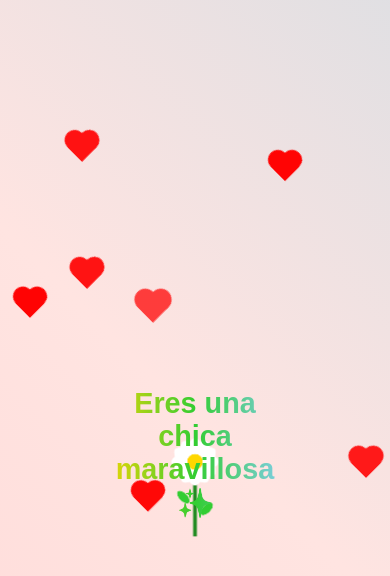
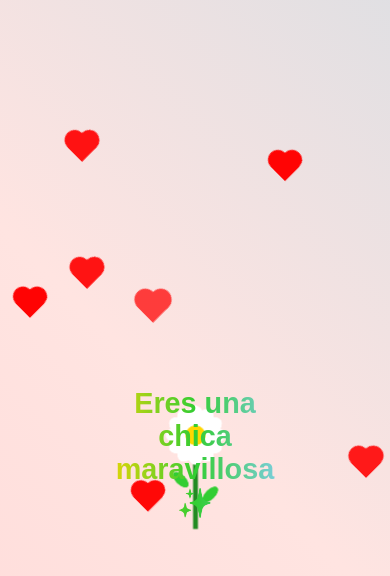
Before and after one commit to juangomcar/RegaloNavidad, a plain HTML site: page index.html in a window 390 px wide. Shown: the part 240-816 px from the top of the page. Drawn offline with Linux system fonts and the light colour scheme.

Commit message:
Ajustes responsivos: Sofi, flor y mensajes en móviles

```diff
--- a/styles.css
+++ b/styles.css
@@ -270,7 +270,7 @@ body {
 
   /* 🌻 Flor (Canvas) */
   #flowerCanvas {
-    width: 95%; /* Aumentar tamaño de la flor para pantallas más pequeñas */
+    width: 120%; /* Aumentar tamaño de la flor para pantallas más pequeñas */
     height: auto;
     transform: translateY(-15px); /* Subir ligeramente (1.5cm aprox) */
   }
```
